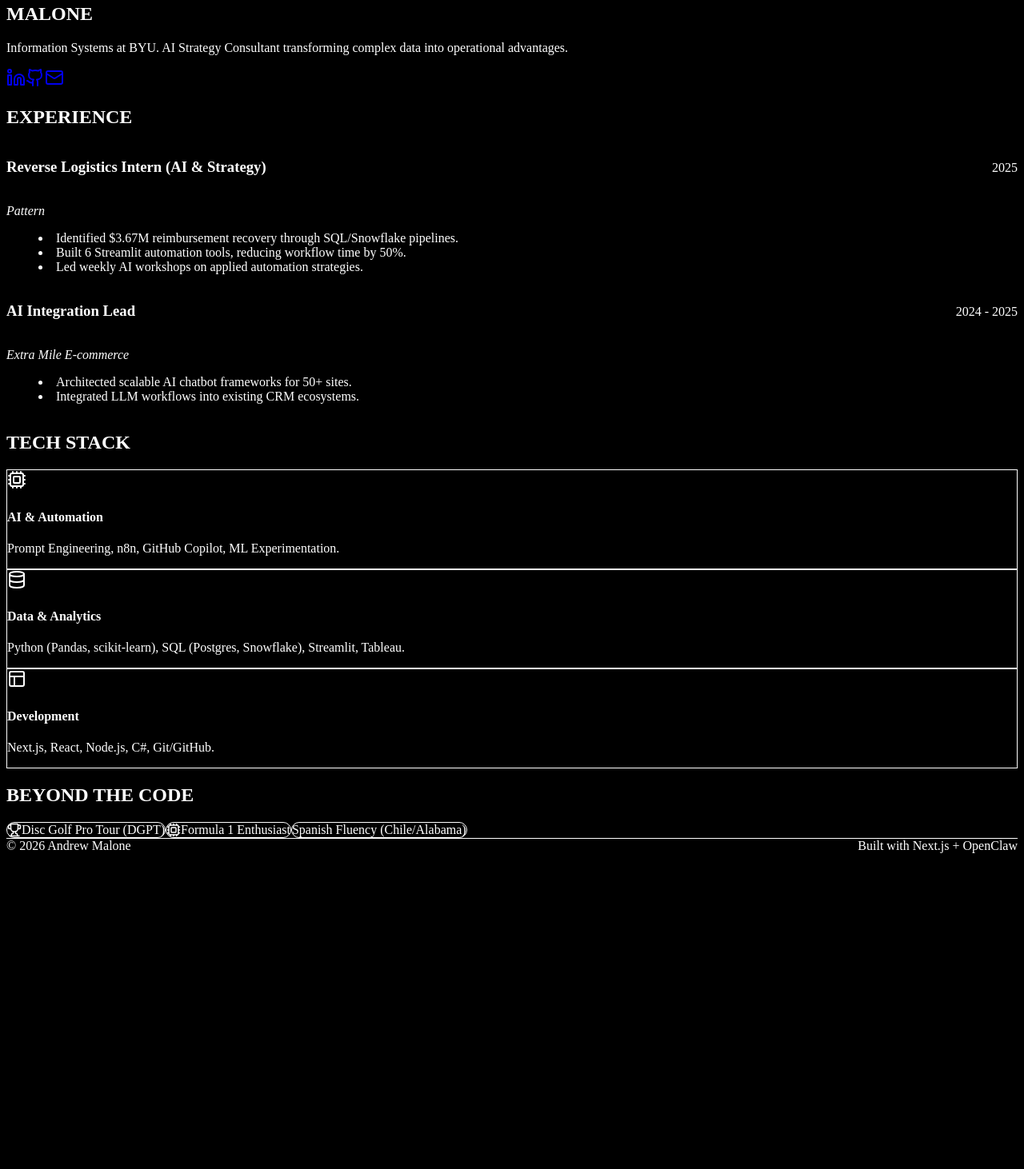
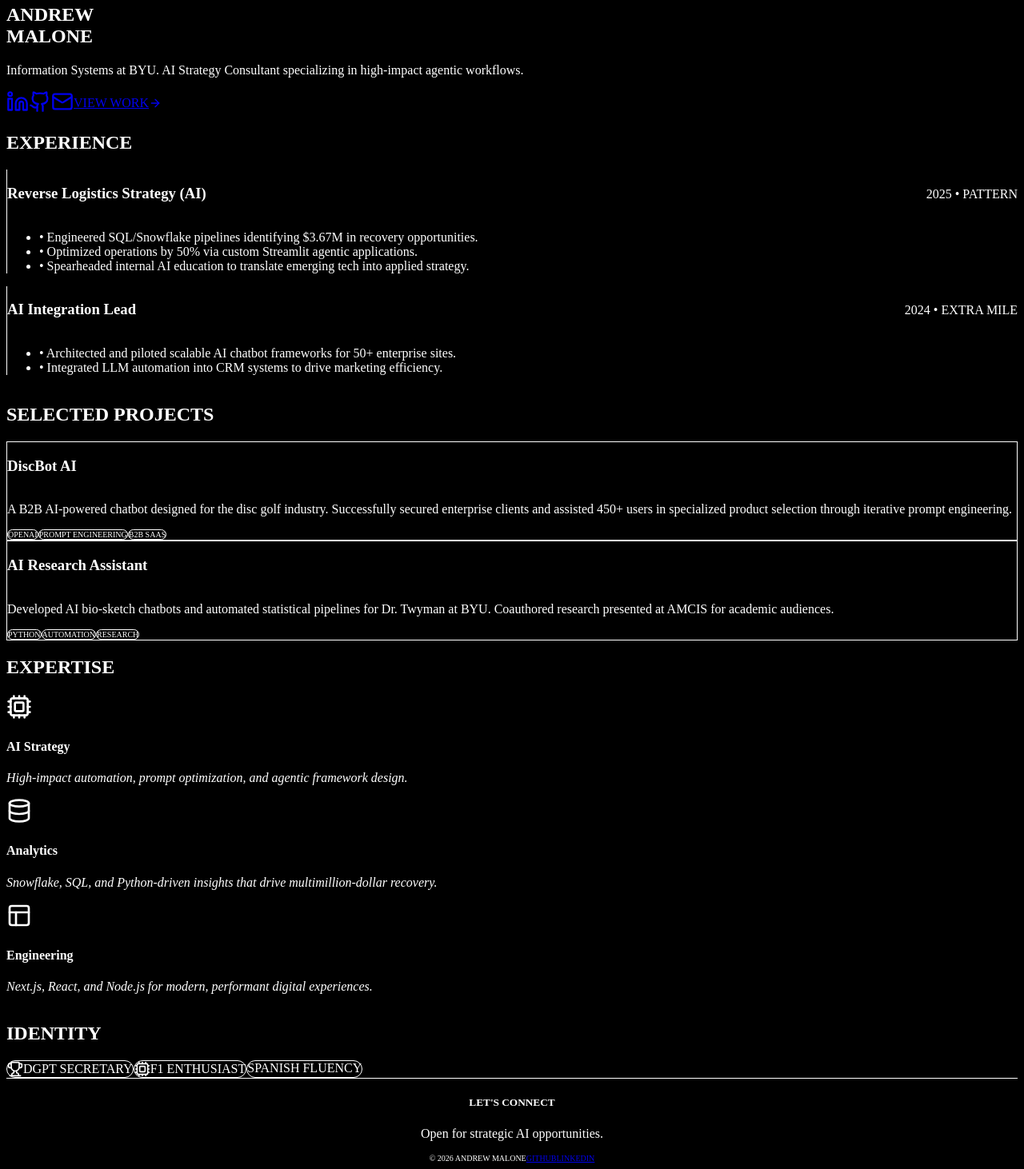
Before and after one commit to mandrew434/personal-website, a Next.js app: page / in a window 1280 px wide. Shown: the part 43-1505 px from the top of the page at 80% size. Before the commit the page ends 1118 px from the top, so only its background shows below. Built offline with nearby package versions, Linux system fonts and the light colour scheme.

Commit message:
Enhance UI with ultra-minimal design and dedicated Projects section

```diff
--- a/app/page.tsx
+++ b/app/page.tsx
@@ -1,10 +1,10 @@
 import SectionHeader from "@/components/SectionHeader";
-import { Github, Linkedin, Mail, Trophy, Cpu, Database, Layout } from "lucide-react";
+import ProjectCard from "@/components/ProjectCard";
+import { Github, Linkedin, Mail, Trophy, Cpu, Database, Layout, ArrowRight } from "lucide-react";
 
 export default function Home() {
   return (
     <div className="min-h-screen bg-black text-zinc-300 font-sans selection:bg-white selection:text-black">
-      {/* Navigation */}
       <nav className="fixed top-0 w-full z-50 bg-black/50 backdrop-blur-md border-b border-zinc-900">
         <div className="max-w-5xl mx-auto px-6 h-16 flex items-center justify-between">
           <span className="font-bold tracking-tighter text-white text-xl">AM.</span>
@@ -17,99 +17,128 @@ export default function Home() {
       </nav>
 
       <main className="max-w-5xl mx-auto px-6 pt-32 pb-24">
-        {/* Hero Section */}
-        <section className="mb-32">
-          <h1 className="text-7xl md:text-8xl font-bold tracking-tighter text-white mb-6">
+        <section className="mb-40">
+          <div className="inline-flex items-center gap-2 px-3 py-1 rounded-full border border-zinc-800 mb-8 bg-zinc-950">
+            <div className="w-2 h-2 rounded-full bg-emerald-500 animate-pulse" />
+            <span className="text-[10px] font-bold tracking-widest uppercase text-zinc-400">Available for AI Consulting</span>
+          </div>
+          <h1 className="text-7xl md:text-9xl font-bold tracking-tighter text-white mb-8">
             ANDREW<br />MALONE
           </h1>
-          <p className="max-w-2xl text-xl md:text-2xl text-zinc-400 mb-8 leading-relaxed">
+          <p className="max-w-2xl text-xl md:text-3xl text-zinc-400 mb-12 leading-tight">
             Information Systems at BYU.
             <span className="text-white"> AI Strategy Consultant </span>
-            transforming complex data into operational advantages.
+            specializing in high-impact agentic workflows.
           </p>
-          <div className="flex gap-6">
-            <a href="https://linkedin.com/in/andrew-r-malone/" target="_blank" className="hover:text-white transition-colors"><Linkedin size={24} /></a>
-            <a href="https://github.com/mandrew434" target="_blank" className="hover:text-white transition-colors"><Github size={24} /></a>
-            <a href="mailto:mandrew434@gmail.com" className="hover:text-white transition-colors"><Mail size={24} /></a>
+          <div className="flex gap-8 items-center">
+            <div className="flex gap-6">
+              <a href="https://linkedin.com/in/andrew-r-malone/" target="_blank" className="text-zinc-500 hover:text-white transition-colors"><Linkedin size={28} /></a>
+              <a href="https://github.com/mandrew434" target="_blank" className="text-zinc-500 hover:text-white transition-white transition-colors"><Github size={28} /></a>
+              <a href="mailto:mandrew434@gmail.com" className="text-zinc-500 hover:text-white transition-colors"><Mail size={28} /></a>
+            </div>
+            <div className="h-px w-12 bg-zinc-800" />
+            <a href="#projects" className="group flex items-center gap-2 text-sm font-bold tracking-widest uppercase text-white">
+              View Work <ArrowRight size={16} className="group-hover:translate-x-1 transition-transform" />
+            </a>
           </div>
         </section>
 
-        {/* Experience Section */}
-        <section id="experience" className="mb-32">
+        <section id="experience" className="mb-40">
           <SectionHeader title="Experience" />
-          <div className="space-y-12">
-            <div>
-              <div className="flex justify-between items-baseline mb-2">
-                <h3 className="text-xl font-bold text-white">Reverse Logistics Intern (AI & Strategy)</h3>
-                <span className="text-sm text-zinc-500">2025</span>
+          <div className="space-y-20">
+            <div className="relative pl-8 border-l border-zinc-900">
+              <div className="absolute -left-[5px] top-2 w-2 h-2 rounded-full bg-white" />
+              <div className="flex justify-between items-baseline mb-4">
+                <h3 className="text-2xl font-bold text-white tracking-tight">Reverse Logistics Strategy (AI)</h3>
+                <span className="text-xs font-bold tracking-widest uppercase text-zinc-600">2025 • Pattern</span>
               </div>
-              <p className="text-zinc-400 mb-4 italic">Pattern</p>
-              <ul className="list-disc list-inside space-y-2 text-zinc-400 marker:text-zinc-600">
-                <li>Identified <span className="text-white">$3.67M reimbursement recovery</span> through SQL/Snowflake pipelines.</li>
-                <li>Built 6 Streamlit automation tools, reducing workflow time by 50%.</li>
-                <li>Led weekly AI workshops on applied automation strategies.</li>
+              <ul className="space-y-4 text-lg text-zinc-400 leading-relaxed">
+                <li>• Engineered SQL/Snowflake pipelines identifying <span className="text-white">$3.67M in recovery opportunities</span>.</li>
+                <li>• Optimized operations by 50% via custom Streamlit agentic applications.</li>
+                <li>• Spearheaded internal AI education to translate emerging tech into applied strategy.</li>
               </ul>
             </div>
 
-            <div>
-              <div className="flex justify-between items-baseline mb-2">
-                <h3 className="text-xl font-bold text-white">AI Integration Lead</h3>
-                <span className="text-sm text-zinc-500">2024 - 2025</span>
+            <div className="relative pl-8 border-l border-zinc-900">
+              <div className="absolute -left-[5px] top-2 w-2 h-2 rounded-full bg-zinc-800" />
+              <div className="flex justify-between items-baseline mb-4">
+                <h3 className="text-2xl font-bold text-white tracking-tight">AI Integration Lead</h3>
+                <span className="text-xs font-bold tracking-widest uppercase text-zinc-600">2024 • Extra Mile</span>
               </div>
-              <p className="text-zinc-400 mb-4 italic">Extra Mile E-commerce</p>
-              <ul className="list-disc list-inside space-y-2 text-zinc-400 marker:text-zinc-600">
-                <li>Architected scalable AI chatbot frameworks for 50+ sites.</li>
-                <li>Integrated LLM workflows into existing CRM ecosystems.</li>
+              <ul className="space-y-4 text-lg text-zinc-400 leading-relaxed">
+                <li>• Architected and piloted scalable AI chatbot frameworks for 50+ enterprise sites.</li>
+                <li>• Integrated LLM automation into CRM systems to drive marketing efficiency.</li>
               </ul>
             </div>
           </div>
         </section>
 
-        {/* Skills Section */}
-        <section id="skills" className="mb-32">
-          <SectionHeader title="Tech Stack" />
-          <div className="grid grid-cols-1 md:grid-cols-3 gap-8">
-            <div className="p-6 rounded-2xl bg-zinc-950 border border-zinc-900">
-              <Cpu className="mb-4 text-white" />
-              <h4 className="text-white font-bold mb-2">AI & Automation</h4>
-              <p className="text-sm text-zinc-500">Prompt Engineering, n8n, GitHub Copilot, ML Experimentation.</p>
+        <section id="projects" className="mb-40">
+          <SectionHeader title="Selected Projects" />
+          <div className="grid grid-cols-1 md:grid-cols-2 gap-8">
+            <ProjectCard
+              title="DiscBot AI"
+              description="A B2B AI-powered chatbot designed for the disc golf industry. Successfully secured enterprise clients and assisted 450+ users in specialized product selection through iterative prompt engineering."
+              tags={["OpenAI", "Prompt Engineering", "B2B SaaS"]}
+            />
+            <ProjectCard
+              title="AI Research Assistant"
+              description="Developed AI bio-sketch chatbots and automated statistical pipelines for Dr. Twyman at BYU. Coauthored research presented at AMCIS for academic audiences."
+              tags={["Python", "Automation", "Research"]}
+            />
+          </div>
+        </section>
+
+        <section id="skills" className="mb-40">
+          <SectionHeader title="Expertise" />
+          <div className="grid grid-cols-1 md:grid-cols-3 gap-12">
+            <div>
+              <Cpu className="mb-6 text-white" size={32} />
+              <h4 className="text-xl font-bold text-white mb-4">AI Strategy</h4>
+              <p className="text-zinc-500 leading-relaxed italic">High-impact automation, prompt optimization, and agentic framework design.</p>
             </div>
-            <div className="p-6 rounded-2xl bg-zinc-950 border border-zinc-900">
-              <Database className="mb-4 text-white" />
-              <h4 className="text-white font-bold mb-2">Data & Analytics</h4>
-              <p className="text-sm text-zinc-500">Python (Pandas, scikit-learn), SQL (Postgres, Snowflake), Streamlit, Tableau.</p>
+            <div>
+              <Database className="mb-6 text-white" size={32} />
+              <h4 className="text-xl font-bold text-white mb-4">Analytics</h4>
+              <p className="text-zinc-500 leading-relaxed italic">Snowflake, SQL, and Python-driven insights that drive multimillion-dollar recovery.</p>
             </div>
-            <div className="p-6 rounded-2xl bg-zinc-950 border border-zinc-900">
-              <Layout className="mb-4 text-white" />
-              <h4 className="text-white font-bold mb-2">Development</h4>
-              <p className="text-sm text-zinc-500">Next.js, React, Node.js, C#, Git/GitHub.</p>
+            <div>
+              <Layout className="mb-6 text-white" size={32} />
+              <h4 className="text-xl font-bold text-white mb-4">Engineering</h4>
+              <p className="text-zinc-500 leading-relaxed italic">Next.js, React, and Node.js for modern, performant digital experiences.</p>
             </div>
           </div>
         </section>
 
-        {/* Hobbies / Interests */}
-        <section className="mb-32">
-          <SectionHeader title="Beyond the Code" />
+        <section className="mb-40">
+          <SectionHeader title="Identity" />
           <div className="flex flex-wrap gap-4">
-            <div className="px-6 py-4 rounded-full border border-zinc-800 flex items-center gap-3">
-              <Trophy size={18} className="text-zinc-400" />
-              <span className="text-white font-medium text-sm">Disc Golf Pro Tour (DGPT)</span>
+            <div className="px-8 py-4 rounded-full border border-zinc-900 bg-zinc-950 flex items-center gap-3">
+              <Trophy size={20} className="text-zinc-500" />
+              <span className="text-white font-bold text-xs uppercase tracking-widest">DGPT Secretary</span>
             </div>
-            <div className="px-6 py-4 rounded-full border border-zinc-800 flex items-center gap-3">
-              <Cpu size={18} className="text-zinc-400" />
-              <span className="text-white font-medium text-sm">Formula 1 Enthusiast</span>
+            <div className="px-8 py-4 rounded-full border border-zinc-900 bg-zinc-950 flex items-center gap-3">
+              <Cpu size={20} className="text-zinc-500" />
+              <span className="text-white font-bold text-xs uppercase tracking-widest">F1 Enthusiast</span>
             </div>
-            <div className="px-6 py-4 rounded-full border border-zinc-800 flex items-center gap-3">
-              <span className="text-white font-medium text-sm">Spanish Fluency (Chile/Alabama)</span>
+            <div className="px-8 py-4 rounded-full border border-zinc-900 bg-zinc-950">
+              <span className="text-white font-bold text-xs uppercase tracking-widest">Spanish Fluency</span>
             </div>
           </div>
         </section>
       </main>
 
-      <footer className="border-t border-zinc-900 py-12">
-        <div className="max-w-5xl mx-auto px-6 text-sm text-zinc-600 flex justify-between">
-          <span>&copy; 2026 Andrew Malone</span>
-          <span>Built with Next.js + OpenClaw</span>
+      <footer className="border-t border-zinc-900 py-20 bg-zinc-950/50">
+        <div className="max-w-5xl mx-auto px-6 flex flex-col md:flex-row justify-between items-center gap-8">
+          <div className="text-center md:text-left">
+            <h5 className="text-white font-bold mb-2 uppercase tracking-widest text-xs">Let's Connect</h5>
+            <p className="text-zinc-500 text-sm">Open for strategic AI opportunities.</p>
+          </div>
+          <div className="flex gap-8 text-[10px] font-bold tracking-widest uppercase text-zinc-600">
+            <span>&copy; 2026 Andrew Malone</span>
+            <a href="https://github.com/mandrew434" className="hover:text-white transition-colors">Github</a>
+            <a href="https://linkedin.com/in/andrew-r-malone/" className="hover:text-white transition-colors">Linkedin</a>
+          </div>
         </div>
       </footer>
     </div>
--- /dev/null
+++ b/components/ProjectCard.tsx
@@ -0,0 +1,31 @@
+import { ExternalLink, Github } from "lucide-react";
+
+interface ProjectProps {
+  title: string;
+  description: string;
+  tags: string[];
+  link?: string;
+  github?: string;
+}
+
+export default function ProjectCard({ title, description, tags, link, github }: ProjectProps) {
+  return (
+    <div className="group p-8 rounded-3xl bg-zinc-950 border border-zinc-900 hover:border-white/20 transition-all duration-500">
+      <div className="flex justify-between items-start mb-6">
+        <h3 className="text-2xl font-bold text-white tracking-tight">{title}</h3>
+        <div className="flex gap-4">
+          {github && <a href={github} className="text-zinc-500 hover:text-white transition-colors"><Github size={20} /></a>}
+          {link && <a href={link} className="text-zinc-500 hover:text-white transition-colors"><ExternalLink size={20} /></a>}
+        </div>
+      </div>
+      <p className="text-zinc-400 leading-relaxed mb-8">{description}</p>
+      <div className="flex flex-wrap gap-2">
+        {tags.map((tag) => (
+          <span key={tag} className="px-3 py-1 text-[10px] font-bold uppercase tracking-widest bg-zinc-900 text-zinc-500 rounded-full border border-zinc-800">
+            {tag}
+          </span>
+        ))}
+      </div>
+    </div>
+  );
+}
```
